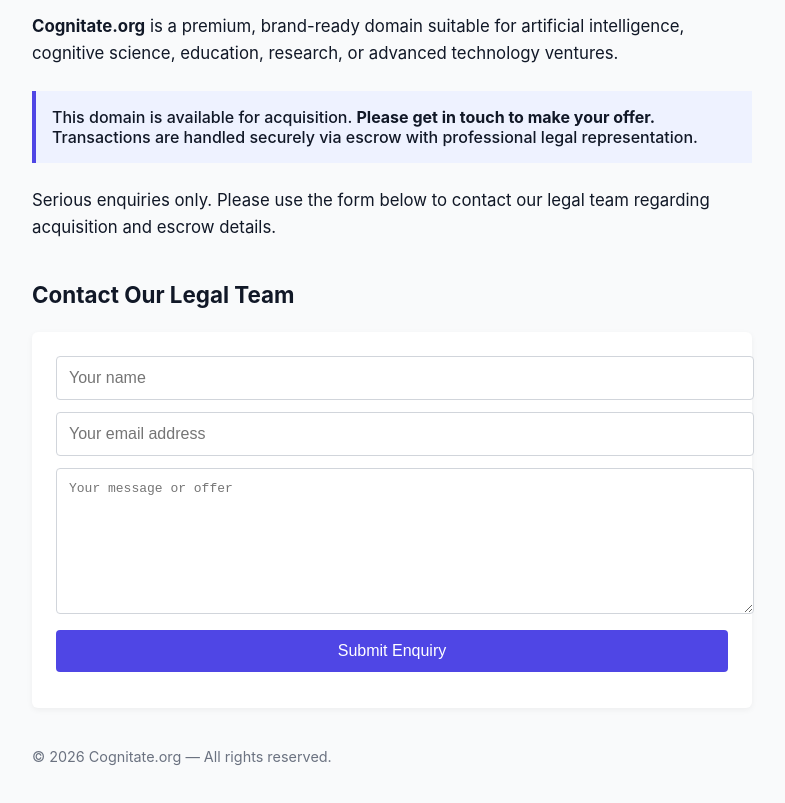
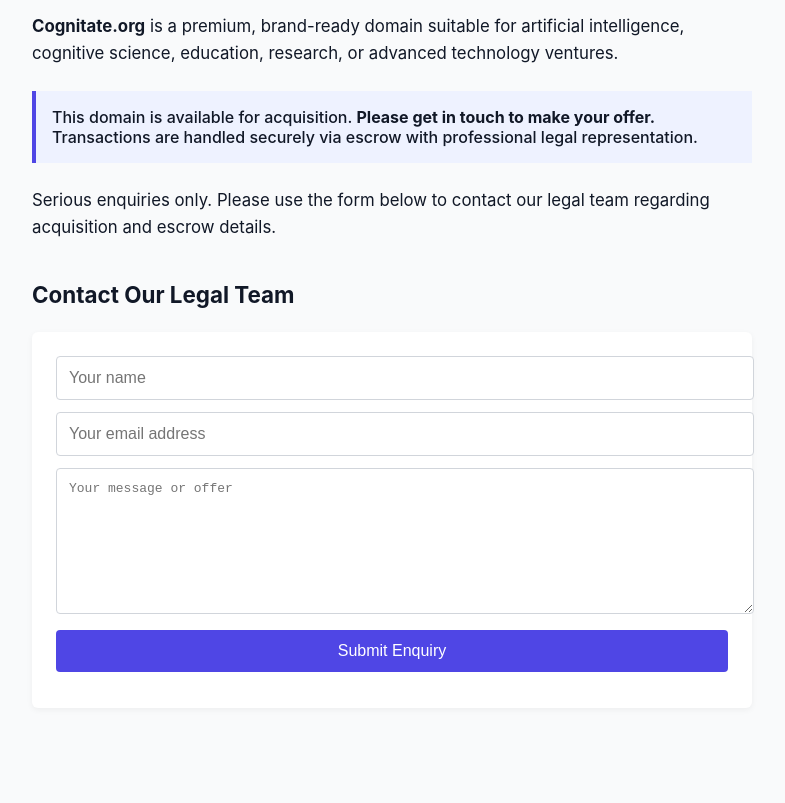
Before and after one commit to mydeliveries/cognitateorg, a plain HTML site: page index.html in a window 1280 px wide. Shown: the part 109-912 px from the top of the page, without its empty margins (248-1033 px from the left). Drawn offline with Linux system fonts and the light colour scheme.

Commit message:
Update index.html

```diff
--- a/index.html
+++ b/index.html
@@ -115,7 +115,7 @@
     </form>
 
     <footer>
-      © 2026 Cognitate.org — All rights reserved.
+
     </footer>
   </div>
 </body>
```
